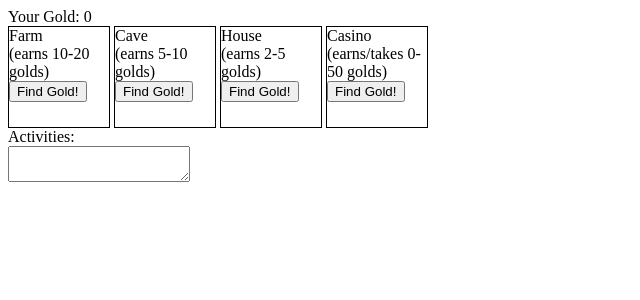
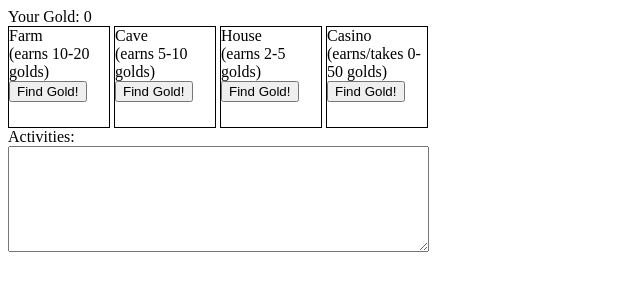
Before and after one commit to falterfriday/python-ninja_gold, a Flask app: page / in a window 1280 px wide. Shown: the top 300 px of the page, without its empty margins (0-640 px from the left). Run offline with Flask 2, Linux system fonts and the light colour scheme.

Commit message:
modified textarea to span width of dom

```diff
--- a/static/style.css
+++ b/static/style.css
@@ -4,3 +4,7 @@
 	height: 100px;
 	width: 100px;
 }
+textarea {
+	width: 415px;
+	height: 100px;
+}
```
